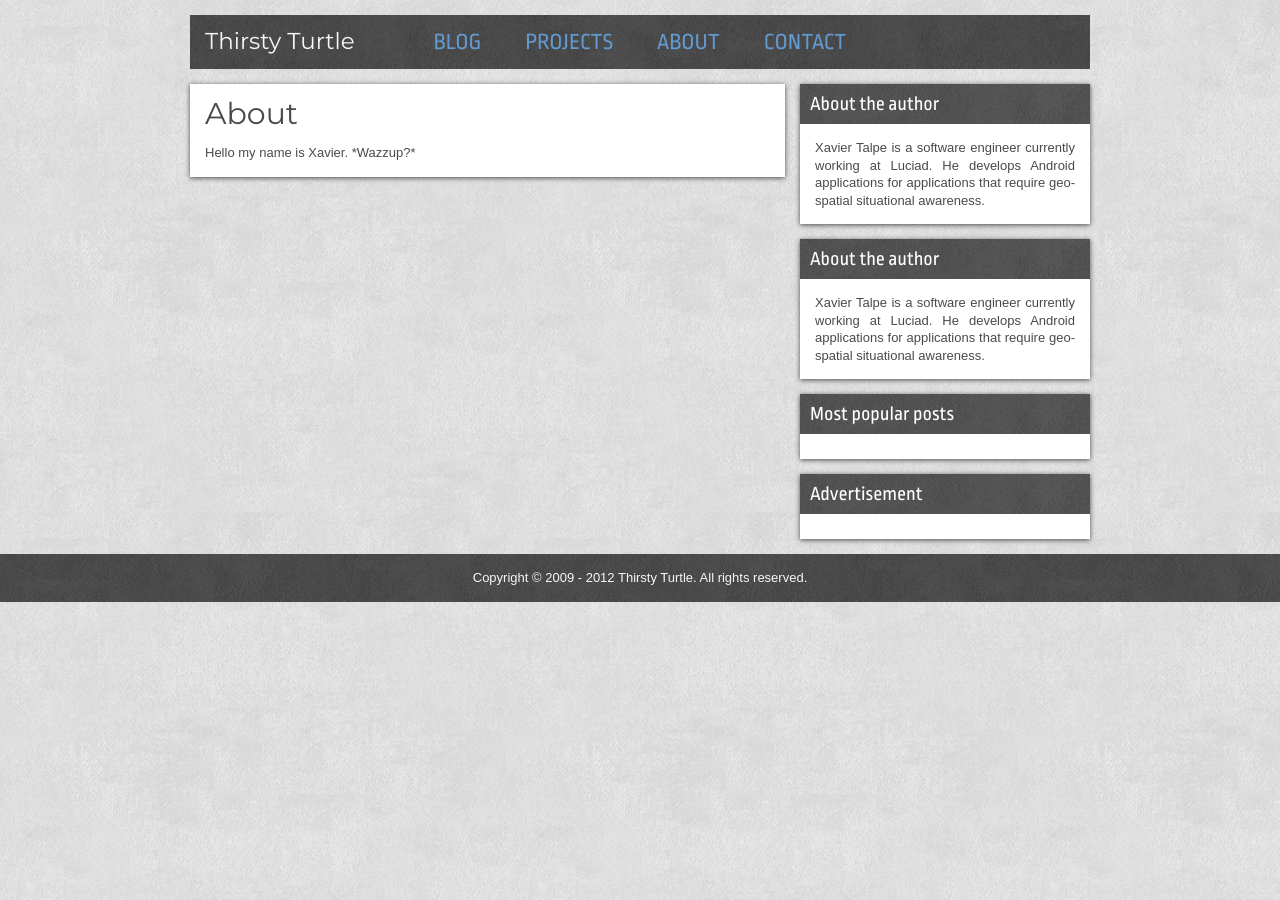
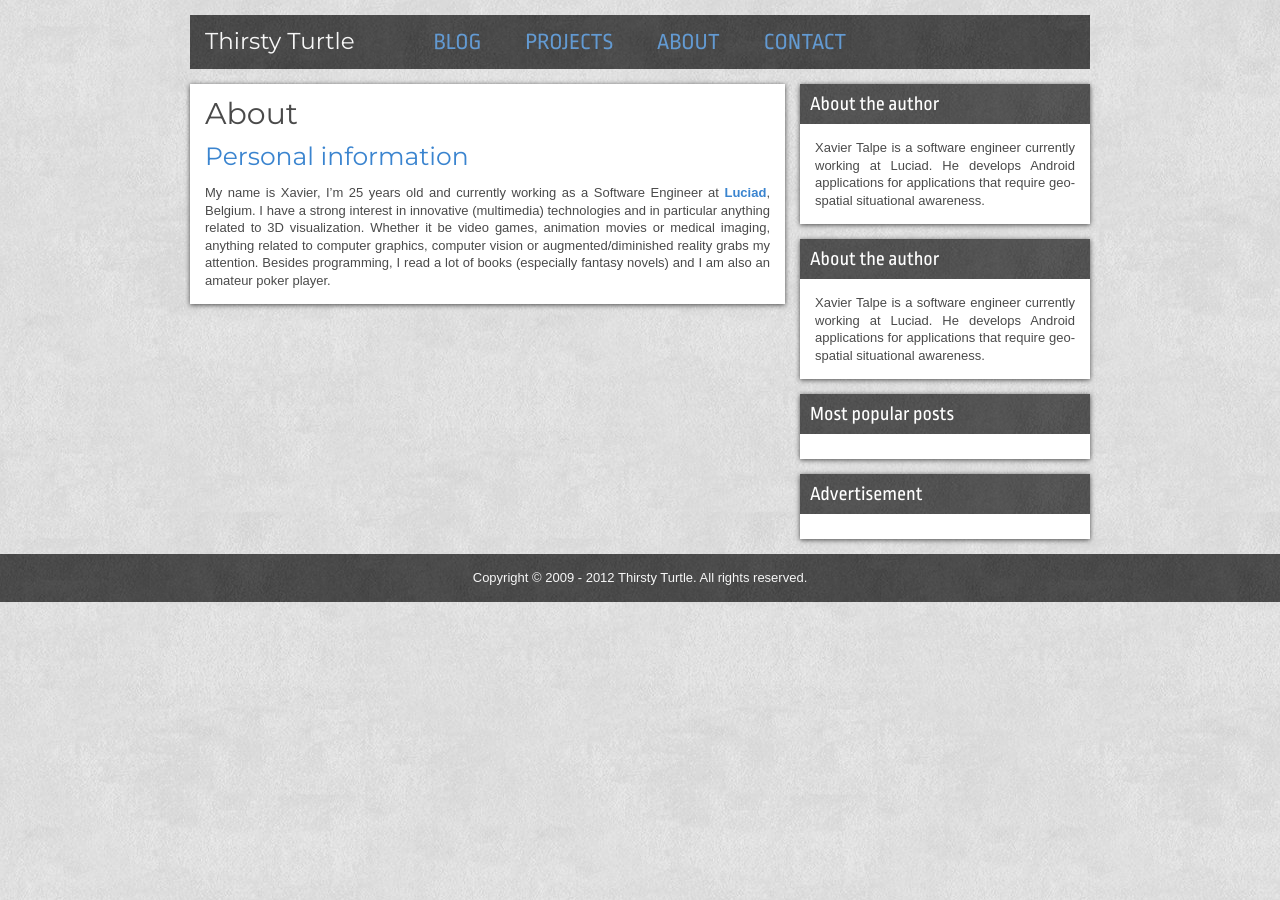
Before and after one commit to XavierTalpe/site-thirsty-turtle, a Jekyll site: the page built from about.html, in a window 1280 px wide. Built offline with Jekyll 4.4.1, drawn with Linux system fonts in a browser that asks for light colours; comment, search, counter and statistics services are not loaded.

Commit message:
Updated metapages.

```diff
--- a/about.html
+++ b/about.html
@@ -4,6 +4,12 @@ layout: page
 
 <h1>About</h1>
 
+<h2>Personal information</h2>
 <p>
-  Hello my name is Xavier. *Wazzup?*
+  My name is Xavier, I’m 25 years old and currently working as a Software Engineer at <a href="http://www.luciad.com"
+                                                                                         target="_blank">Luciad</a>,
+  Belgium. I have a strong interest in innovative (multimedia) technologies and in particular anything related to 3D
+  visualization. Whether it be video games, animation movies or medical imaging, anything related to computer graphics,
+  computer vision or augmented/diminished reality grabs my attention. Besides programming, I read a lot of books
+  (especially fantasy novels) and I am also an amateur poker player.
 </p>
```
Also changed, not shown: projects.html (+47 -0 lines), 1 other file.
